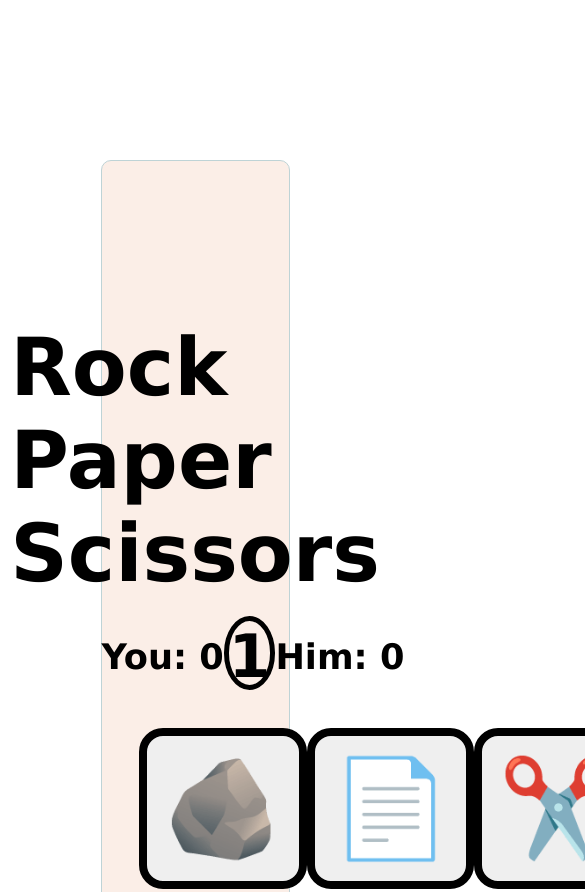
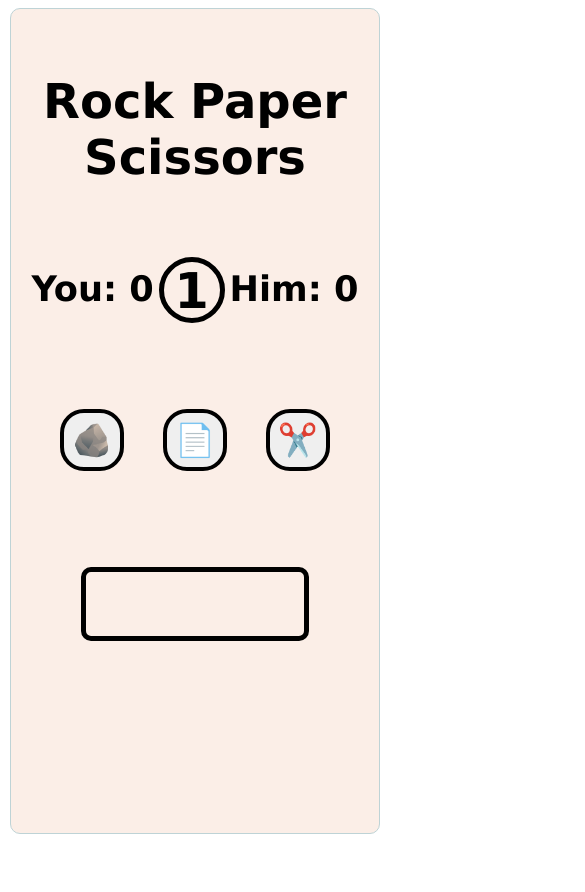
Before and after one commit to rodrigomacedo-sjr/odin-rockpaperscissors, a plain HTML site: page index.html in a window 390 px wide. Shown: the top 892 px of the page, 585 px wide, since content can reach past the window. After the commit the page ends 844 px from the top, so only its background shows below. Drawn offline with Linux system fonts and the light colour scheme.

Commit message:
feat: mobile responsiveness

```diff
--- a/styles.css
+++ b/styles.css
@@ -14,16 +14,18 @@ body {
   width: 50%;
   height: auto;
 
-  padding: 10rem 0;
+  padding: 8rem 0;
 
   display: flex;
   flex-direction: column;
   align-items: center;
-  gap: 3rem;
+  gap: 4rem;
 
   background-color: #fbeee7;
   border-radius: 10px;
   border: solid #bed3d6 1px;
+
+  text-align: center;
 }
 
 #header {
@@ -43,8 +45,8 @@ body {
 }
 
 #round-ball {
-  height: 4rem;
-  width: 4rem;
+  height: 5rem;
+  width: 5rem;
 
   border: solid black 5px;
   border-radius: 50%;
@@ -63,7 +65,8 @@ body {
   justify-content: space-between;
 }
 
-#buttons button, #end-card button {
+#buttons button,
+#end-card button {
   font-size: 6rem;
   padding: 1rem;
 
@@ -113,9 +116,70 @@ body {
   flex-direction: column;
 
   font-size: 2rem;
+  text-align: center;
 }
 
 #restartButton {
   position: relative;
   font-size: 10rem;
 }
+
+@media screen and (max-width: 600px) {
+  #title {
+    font-size: 3rem;
+  }
+
+  #game {
+    margin: 0 auto;
+    width: 90%;
+    height: 90vh;
+
+    padding: 2rem 1rem;
+
+    justify-content: space-evenly;
+  }
+
+  #round-ball {
+    height: 3.5rem;
+    width: 3.5rem;
+
+    font-size: 140%;
+
+    margin-top: -0.5rem;
+  }
+
+  #buttons {
+    width: 80%;
+    display: flex;
+    justify-content: space-between;
+  }
+
+  #buttons button,
+  #end-card button {
+    font-size: 2rem;
+    padding: 0.5rem;
+
+    border-radius: 1.5rem;
+    border: solid black 0.3rem;
+  }
+
+  #round-result {
+    height: 2rem;
+    font-size: 282%;
+    font-weight: 900;
+  }
+
+  #end-card {
+    width: 90%;
+    margin-top: 5%;
+    height: 80vh;
+
+    font-size: 1rem;
+  }
+
+  #restartButton {
+    position: relative;
+    font-size: 10rem;
+  }
+
+}
```
